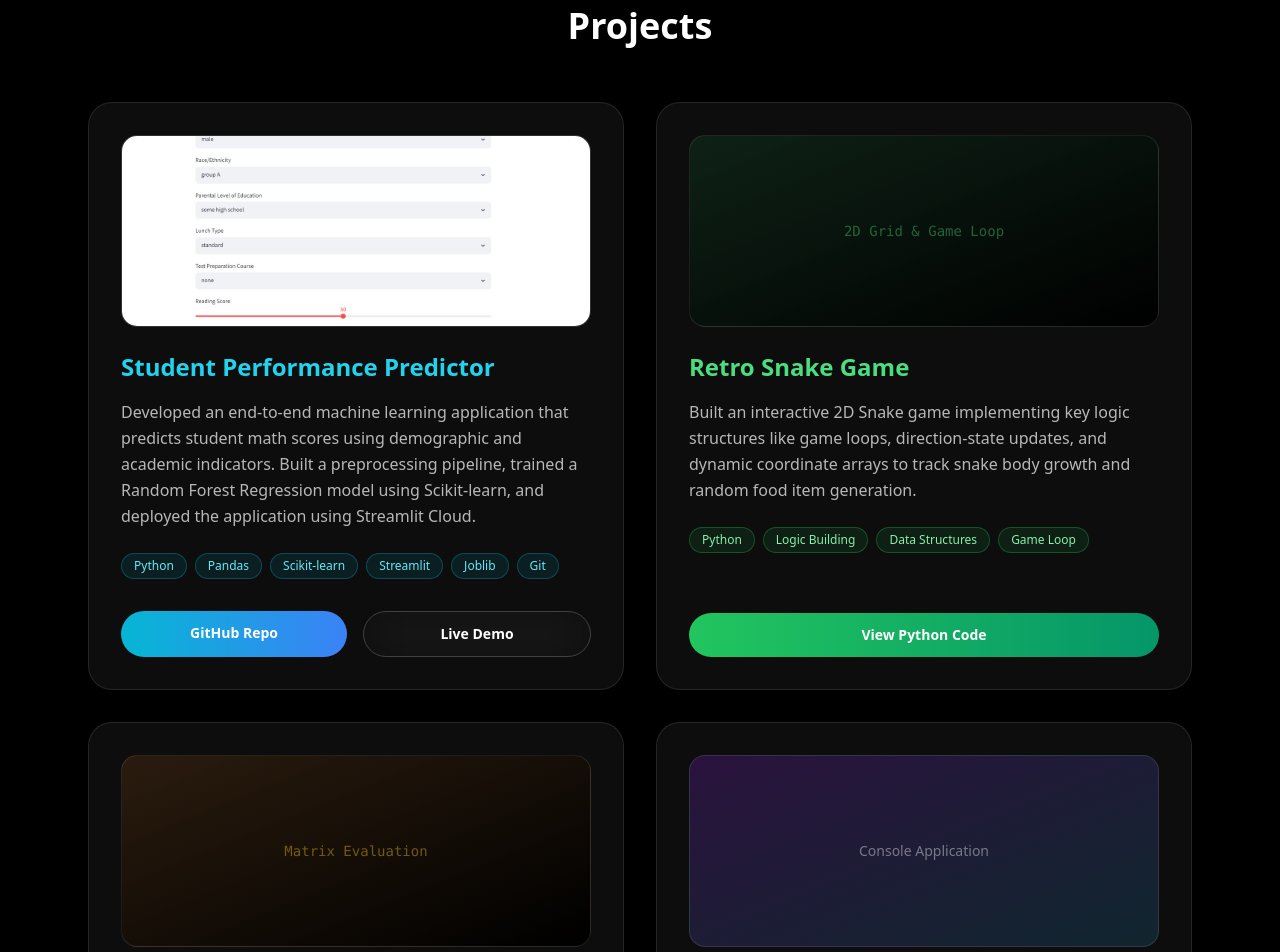
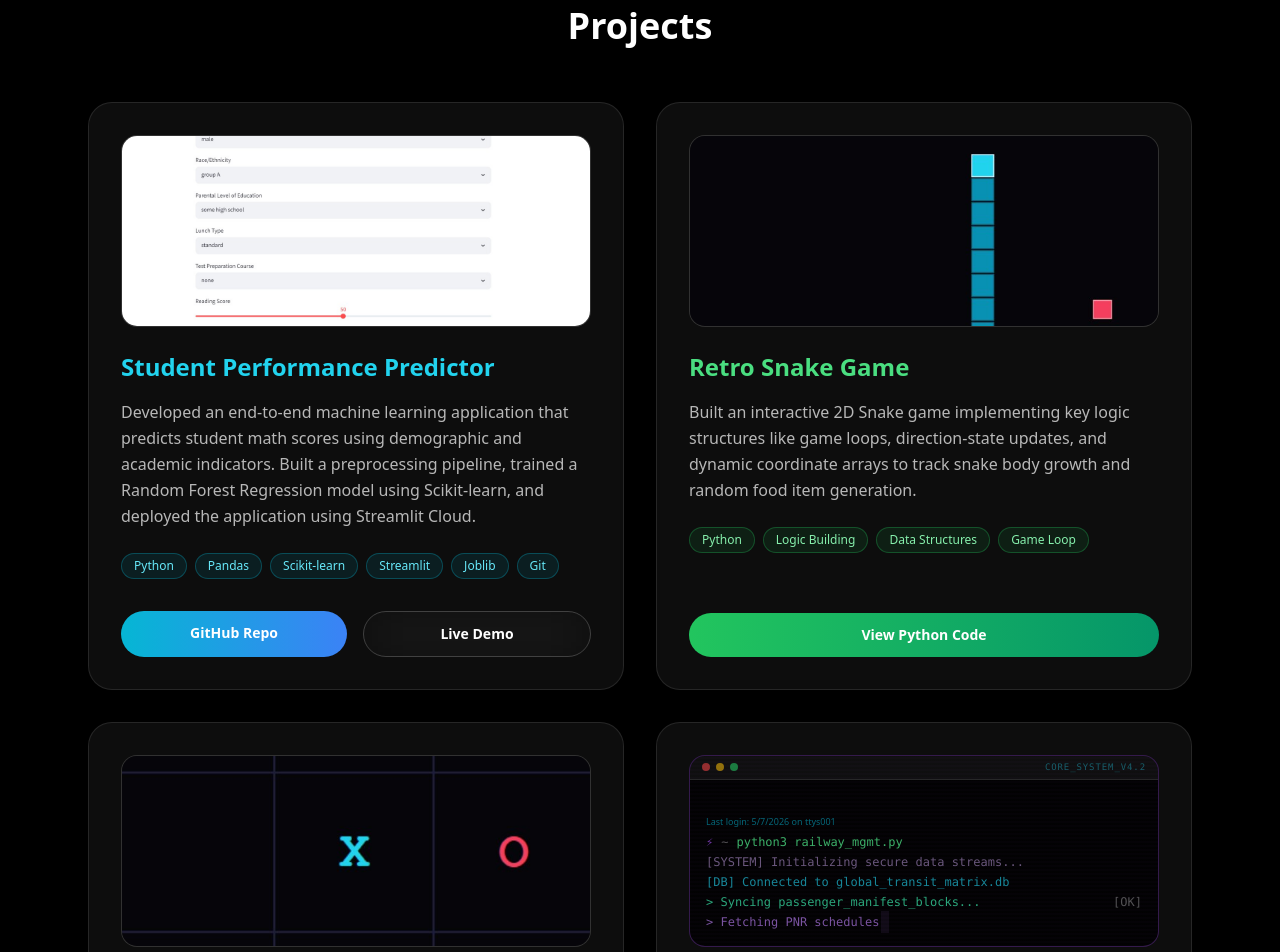
Before and after one commit to suvomsonal2020-rgb/my-portfolio, a React (Vite) app: page / in a window 1280 px wide. Shown: the part 1800-2752 px from the top of the page. Built offline with nearby package versions, Linux system fonts and the light colour scheme.

Commit message:
Maintainance

```diff
--- a/src/App.jsx
+++ b/src/App.jsx
@@ -224,14 +224,21 @@ export default function Portfolio() {
             </div>
           </motion.div>
 
-          {/* Project 2: Snake AI Game */}
+          {/* Project 2: Retro Snake Game */}
           <motion.div
             whileHover={{ scale: 1.02, y: -5 }}
             className="border border-white/10 bg-white/5 backdrop-blur-xl p-8 rounded-3xl hover:shadow-[0_0_40px_rgba(34,197,94,0.25)] transition duration-500 flex flex-col justify-between"
           >
             <div>
-              <div className="w-full h-48 rounded-2xl overflow-hidden mb-6 bg-gradient-to-br from-green-900/30 to-black border border-white/10 flex items-center justify-center">
-                <span className="text-sm opacity-40 text-green-400 font-mono">2D Grid & Game Loop</span>
+              <div className="w-full h-48 rounded-2xl overflow-hidden mb-6 bg-white/5 border border-white/10 flex items-center justify-center">
+                <img
+                  src="/snake-game.jpg"
+                  alt="Retro Snake Game"
+                  className="w-full h-full object-cover"
+                  onError={(e) => {
+                    e.target.style.display = 'none';
+                  }}
+                />
               </div>
 
               <h3 className="text-2xl font-bold text-green-400">
@@ -263,14 +270,21 @@ export default function Portfolio() {
             </div>
           </motion.div>
 
-          {/* Project 3: Tic Tac Toe */}
+          {/* Project 3: Interactive Tic Tac Toe */}
           <motion.div
             whileHover={{ scale: 1.02, y: -5 }}
             className="border border-white/10 bg-white/5 backdrop-blur-xl p-8 rounded-3xl hover:shadow-[0_0_40px_rgba(234,179,8,0.25)] transition duration-500 flex flex-col justify-between"
           >
             <div>
-              <div className="w-full h-48 rounded-2xl overflow-hidden mb-6 bg-gradient-to-br from-yellow-900/30 to-black border border-white/10 flex items-center justify-center">
-                <span className="text-sm opacity-40 text-yellow-400 font-mono">Matrix Evaluation</span>
+              <div className="w-full h-48 rounded-2xl overflow-hidden mb-6 bg-white/5 border border-white/10 flex items-center justify-center">
+                <img
+                  src="/tic_tac_toe.jpg"
+                  alt="Interactive Tic Tac Toe"
+                  className="w-full h-full object-cover"
+                  onError={(e) => {
+                    e.target.style.display = 'none';
+                  }}
+                />
               </div>
 
               <h3 className="text-2xl font-bold text-yellow-400">
@@ -308,8 +322,40 @@ export default function Portfolio() {
             className="border border-white/10 bg-white/5 backdrop-blur-xl p-8 rounded-3xl hover:shadow-[0_0_40px_rgba(168,85,247,0.25)] transition duration-500 flex flex-col justify-between"
           >
             <div>
-              <div className="w-full h-48 rounded-2xl overflow-hidden mb-6 bg-gradient-to-br from-purple-900/40 to-cyan-900/40 border border-white/10 flex items-center justify-center">
-                <span className="text-sm opacity-40">Console Application</span>
+              {/* Futuristic Terminal Window Simulation */}
+              <div className="w-full h-48 rounded-2xl overflow-hidden mb-6 bg-black/80 border border-purple-500/30 p-4 font-mono text-[10px] md:text-xs text-purple-400 relative shadow-[inner_0_0_20px_rgba(168,85,247,0.15)] flex flex-col justify-between select-none">
+                {/* Terminal Header */}
+                <div className="absolute top-0 left-0 right-0 h-6 bg-white/5 border-b border-white/10 flex items-center px-3 justify-between">
+                  <div className="flex gap-1.5">
+                    <span className="w-2 h-2 rounded-full bg-red-500/60"></span>
+                    <span className="w-2 h-2 rounded-full bg-yellow-500/60"></span>
+                    <span className="w-2 h-2 rounded-full bg-green-500/60"></span>
+                  </div>
+                  <span className="text-[9px] opacity-40 uppercase tracking-widest text-cyan-400">core_system_v4.2</span>
+                </div>
+
+                {/* Simulated Terminal Lines */}
+                <div className="mt-4 space-y-1 flex-1 flex flex-col justify-end opacity-80">
+                  <div className="text-cyan-500/70 text-[9px] font-sans">Last login: {new Date().toLocaleDateString()} on ttys001</div>
+                  <div className="flex items-center gap-2">
+                    <span className="text-purple-500 animate-pulse">⚡</span>
+                    <span className="text-white/40">~</span>
+                    <span className="text-green-400">python3 railway_mgmt.py</span>
+                  </div>
+                  <div className="text-purple-300/60">[SYSTEM] Initializing secure data streams...</div>
+                  <div className="text-cyan-400/80">[DB] Connected to global_transit_matrix.db</div>
+                  <div className="text-emerald-400 flex justify-between">
+                    <span>&gt; Syncing passenger_manifest_blocks...</span>
+                    <span className="text-white/40">[OK]</span>
+                  </div>
+                  <div className="text-purple-400 animate-pulse flex items-center gap-1">
+                    <span>&gt; Fetching PNR schedules</span>
+                    <span className="w-1 h-3 bg-purple-400 inline-block animate-[ping_1s_infinite]"></span>
+                  </div>
+                </div>
+
+                {/* Scanline Overlay Grid Effect */}
+                <div className="absolute inset-0 bg-gradient-to-b from-transparent via-purple-500/[0.03] to-transparent pointer-events-none bg-[length:100%_4px]"></div>
               </div>
 
               <h3 className="text-2xl font-bold text-purple-400">
```
